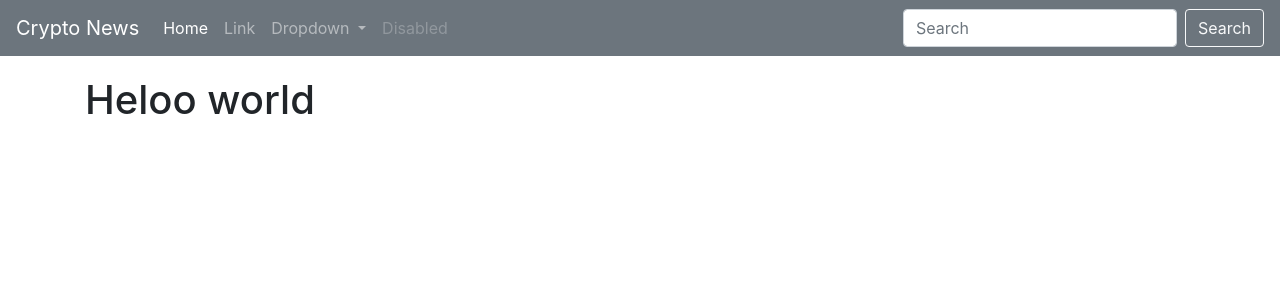
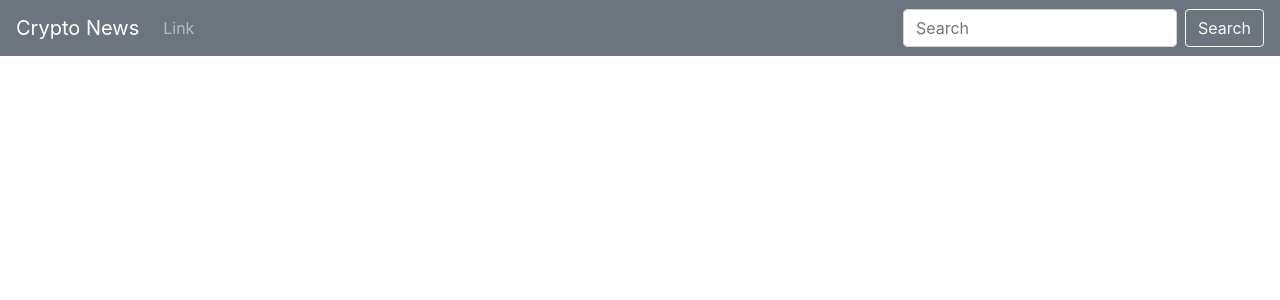
Before and after one commit to Thananjaya/crypto-news-site, a Django app: template cryptonews/templates/cryptonews/home.html in a window 1280 px wide. Shown: the top 300 px of the page. Run offline with Django 3.2, Linux system fonts and the light colour scheme; the template is opened without the code that fills it, so the values that code supplies are empty; some libraries are stand-ins or nearby versions.

Commit message:
adding news view

```diff
--- a/cryptonews/apps.py
+++ b/cryptonews/apps.py
@@ -1,5 +1,4 @@
 from django.apps import AppConfig
-
 
 class CryptonewsConfig(AppConfig):
     name = 'cryptonews'
--- a/cryptonews/templates/base.html
+++ b/cryptonews/templates/base.html
@@ -19,25 +19,8 @@
 
     <div class="collapse navbar-collapse" id="navbarSupportedContent">
       <ul class="navbar-nav mr-auto">
-        <li class="nav-item active">
-          <a class="nav-link" href="#">Home <span class="sr-only">(current)</span></a>
-        </li>
         <li class="nav-item">
           <a class="nav-link" href="#">Link</a>
-        </li>
-        <li class="nav-item dropdown">
-          <a class="nav-link dropdown-toggle" href="#" id="navbarDropdown" role="button" data-toggle="dropdown" aria-haspopup="true" aria-expanded="false">
-            Dropdown
-          </a>
-          <div class="dropdown-menu" aria-labelledby="navbarDropdown">
-            <a class="dropdown-item" href="#">Action</a>
-            <a class="dropdown-item" href="#">Another action</a>
-            <div class="dropdown-divider"></div>
-            <a class="dropdown-item" href="#">Something else here</a>
-          </div>
-        </li>
-        <li class="nav-item">
-          <a class="nav-link disabled" href="#" tabindex="-1" aria-disabled="true">Disabled</a>
         </li>
       </ul>
       <form class="form-inline my-2 my-lg-0">
--- a/cryptonews/templates/cryptonews/home.html
+++ b/cryptonews/templates/cryptonews/home.html
@@ -1,5 +1,25 @@
 {% extends 'base.html' %}
 
 {% block content %}
-	<h1>Heloo world</h1>
+	<div class="container">
+		<div class="row">
+			{% for data in request.Data %}
+				<a href="{{ data.url }}" target="_blank" style="color: inherit; text-decoration: none">
+					<div class="card" style="width: 20rem; margin: 20px; height: 650px">
+					  <img src="{{ data.imageurl }}" class="card-img-top" alt="{{ data.source }}">
+					  <div class="card-body">
+					    <h5 class="card-title">{{ data.title }}</h5>
+					    <p class="card-text">{{ data.body|truncatewords:30|linebreaks }}</p>
+					  </div>
+					</div>
+				</a>
+			{% endfor %}
+		</div>
+	</div>
 {% endblock %}
+
+<style type="text/css">
+	.card:hover {
+		margin-top: 100px;
+	}
+</style>
--- a/cryptonews/views.py
+++ b/cryptonews/views.py
@@ -1,4 +1,8 @@
 from django.shortcuts import render
+import requests
+import json
 
 def home(request):
-	return render(request, 'cryptonews/home.html', {})
+	news_request = requests.get("https://min-api.cryptocompare.com/data/v2/news/?lang=EN")
+	data = json.loads(news_request.content)
+	return render(request, 'cryptonews/home.html', {'request': data})
```
